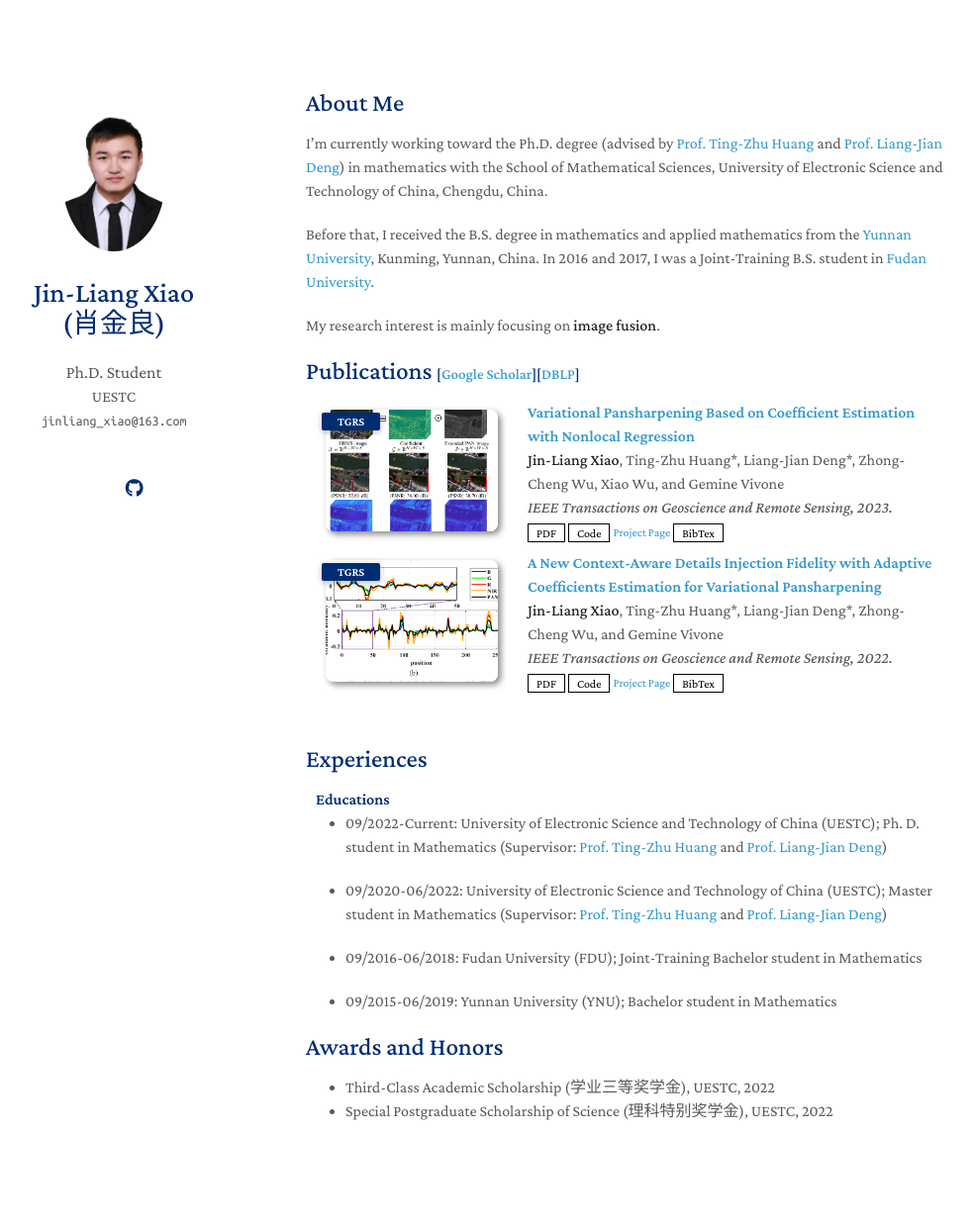
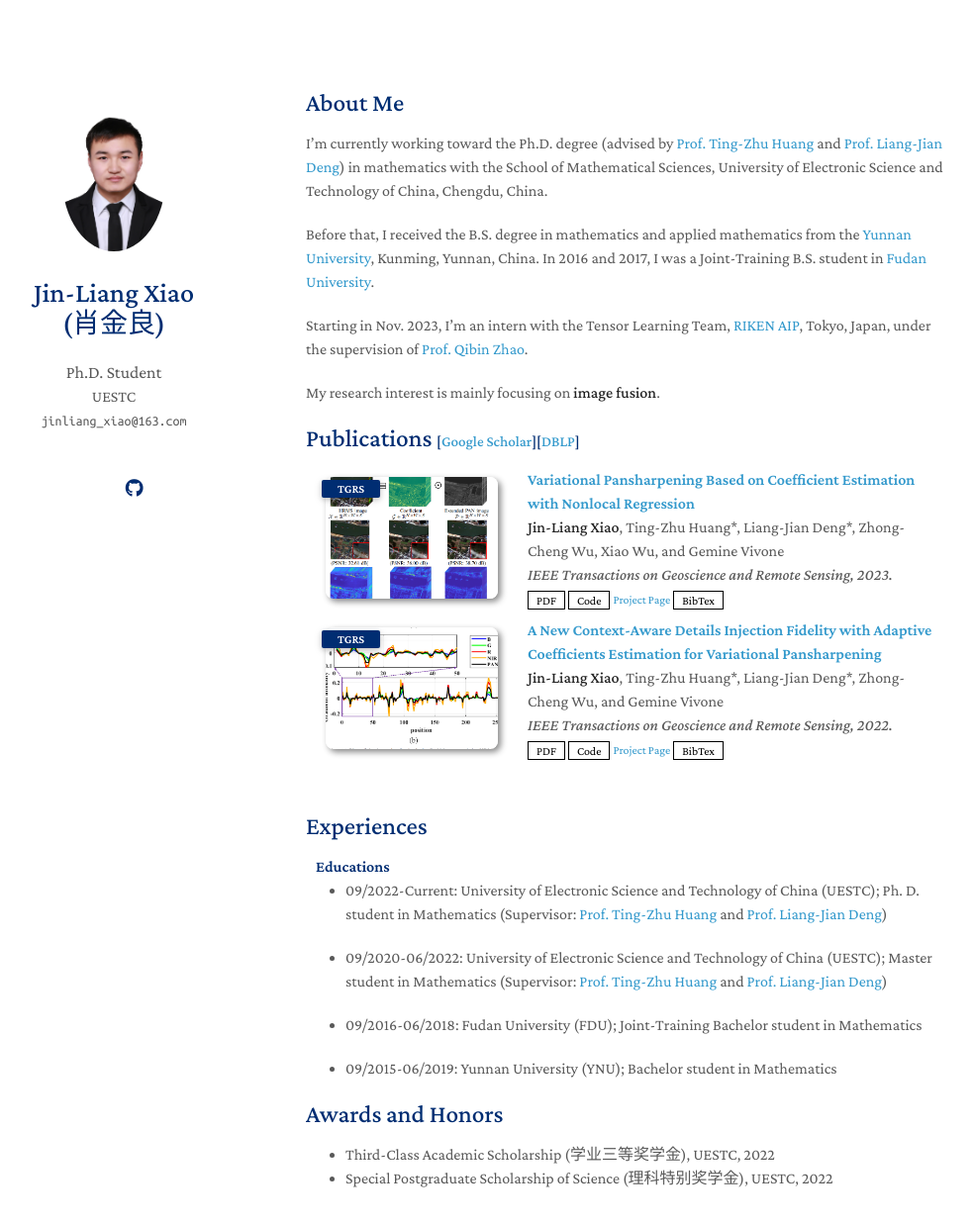
Before and after one commit to Jin-liangXiao/Jin-liangXiao.github.io, a Jekyll site: the page built from index.md, in a window 1280 px wide and 1321 px high. Shown: the top 1239 px of the window at 99% size, without its empty margins (161-1144 px from the left). Built offline with Jekyll 4.4.1, drawn with Linux system fonts in a browser that asks for light colours; nearby versions of some CDN libraries; a style sheet for code colours, icons or effects is not loaded; our own code applies the rules of GitHub Pages for plain Markdown files.

Commit message:
Update index.md

```diff
--- a/index.md
+++ b/index.md
@@ -8,6 +8,8 @@ I'm currently working toward the Ph.D. degree (advised by [Prof. Ting-Zhu Huang]
 
 Before that, I received the B.S. degree in mathematics and applied mathematics from the [Yunnan University](https://www.ynu.edu.cn), Kunming, Yunnan, China.
 In 2016 and 2017, I was a Joint-Training B.S. student in [Fudan University](https://www.fdu.edu.cn).
+
+Starting in Nov. 2023, I’m an intern with the Tensor Learning Team, [RIKEN AIP](https://www.riken.jp/en/research/labs/aip/), Tokyo, Japan, under the supervision of [Prof. Qibin Zhao](https://qibinzhao.github.io/).
 
 My research interest is mainly focusing on **image fusion**.
 
```
